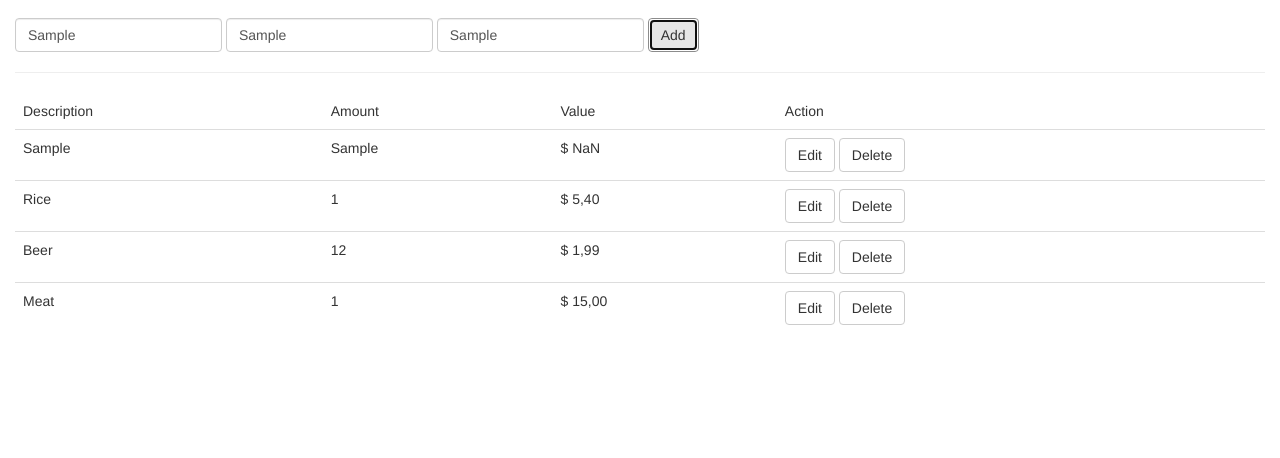
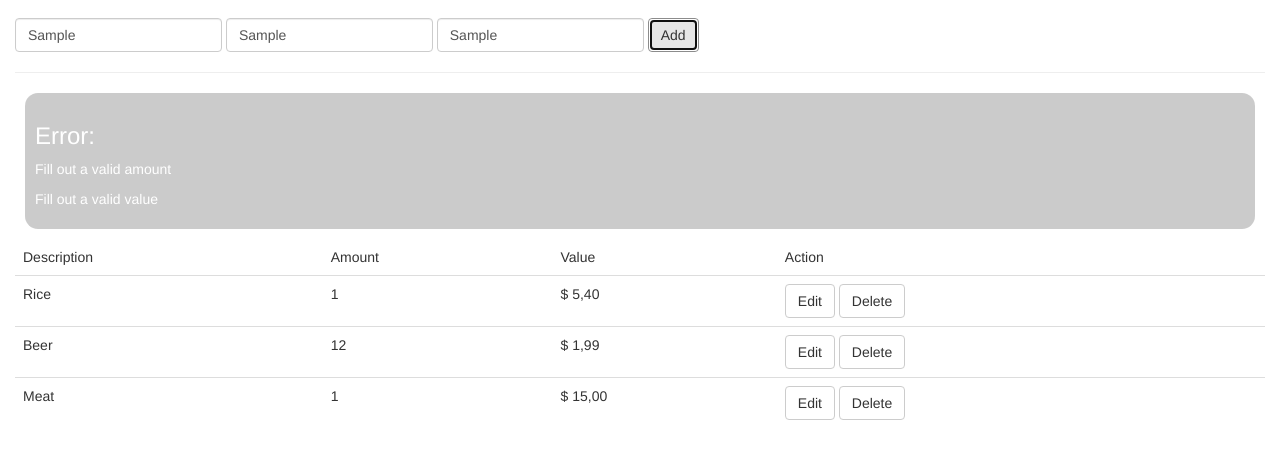
Before and after one commit to diogomarcos/js-shopping-control, a plain HTML site: page index.html in a window 1280 px wide. Both pictures are taken after typing "Sample", "Sample", "Sample" into the empty fields and a click on the button "Add". Shown: the part 54-512 px from the top of the page. Drawn offline with Linux system fonts and the light colour scheme.

Commit message:
Validação dos campos do formulário

```diff
--- a/index.html
+++ b/index.html
@@ -34,6 +34,8 @@
             <hr>
         </div>
 
+        <div id="errors" style="display: none;"></div>
+
         <table id="listTable" class="table">
         </table>
     </div>
--- a/js/main.js
+++ b/js/main.js
@@ -28,7 +28,7 @@ function setList(list) {
     for(var key in list) {
         table += '<tr>' +
                     '<td>'+ formatDesc(list[key].desc) +'</td>' +
-                    '<td>'+ list[key].amount +'</td>' +
+                    '<td>'+ formatAmount(list[key].amount) +'</td>' +
                     '<td>'+ formatValue(list[key].value) +'</td>' +
                     '<td>'+
                         '<button class="btn btn-default" onclick="setUpdate('+key+');" >Edit</button>  ' +
@@ -56,7 +56,15 @@ function formatValue(value) {
     return str;
 }
 
+function formatAmount(amount) {
+    return parseInt(amount);
+}
+
 function addData() {
+    if(!validation()){
+        return;
+    }
+
     var desc = document.getElementById("desc").value;
     var amount = document.getElementById("amount").value;
     var value = document.getElementById("value").value;
@@ -64,6 +72,8 @@ function addData() {
     list.unshift(
         {"desc":desc, "amount":amount, "value":value}
     );
+
+    resetForm();
     setList(list);
 }
 
@@ -89,9 +99,14 @@ function resetForm() {
     document.getElementById("btnAdd").style.display = "inline-block";
 
     document.getElementById("inputIdUpdate").innerHTML = "";
+    document.getElementById("errors").style.display = "none";
 }
 
 function updateData() {
+    if(!validation()){
+        return;
+    }
+
     var id = document.getElementById("idUpdate").value;
 
     var desc = document.getElementById("desc").value;
@@ -120,3 +135,43 @@ function deleteData(id) {
         setList(list);
     }
 }
+
+function validation() {
+    var desc = document.getElementById("desc").value;
+    var amount = document.getElementById("amount").value;
+    var value = document.getElementById("value").value;
+
+    var errors = "";
+
+    document.getElementById("errors").style.display = "none";
+
+    if(desc === "") {
+        errors += '<p>Fill out description</p>';
+    }
+
+    if(amount === "") {
+        errors += '<p>Fill out a quantity</p>';
+    } else if(amount != parseInt(amount)) {
+        errors += '<p>Fill out a valid amount</p>';
+    }
+
+    if(value === "") {
+        errors += '<p>Fill out a value</p>';
+    } else if(value != parseFloat(value)) {
+        errors += '<p>Fill out a valid value</p>';
+    }
+
+    if(errors != "") {
+        document.getElementById("errors").style.display = "block";
+        document.getElementById("errors").style.backgroundColor = "rgba(85, 85, 85, 0.3)";
+        document.getElementById("errors").style.color = "white";
+        document.getElementById("errors").style.padding = "10px";
+        document.getElementById("errors").style.margin = "10px";
+        document.getElementById("errors").style.borderRadius = "13px";
+
+        document.getElementById("errors").innerHTML = "<h3>Error:</h3>" + errors;
+        return 0;
+    } else {
+        return 1;
+    }
+}
```
